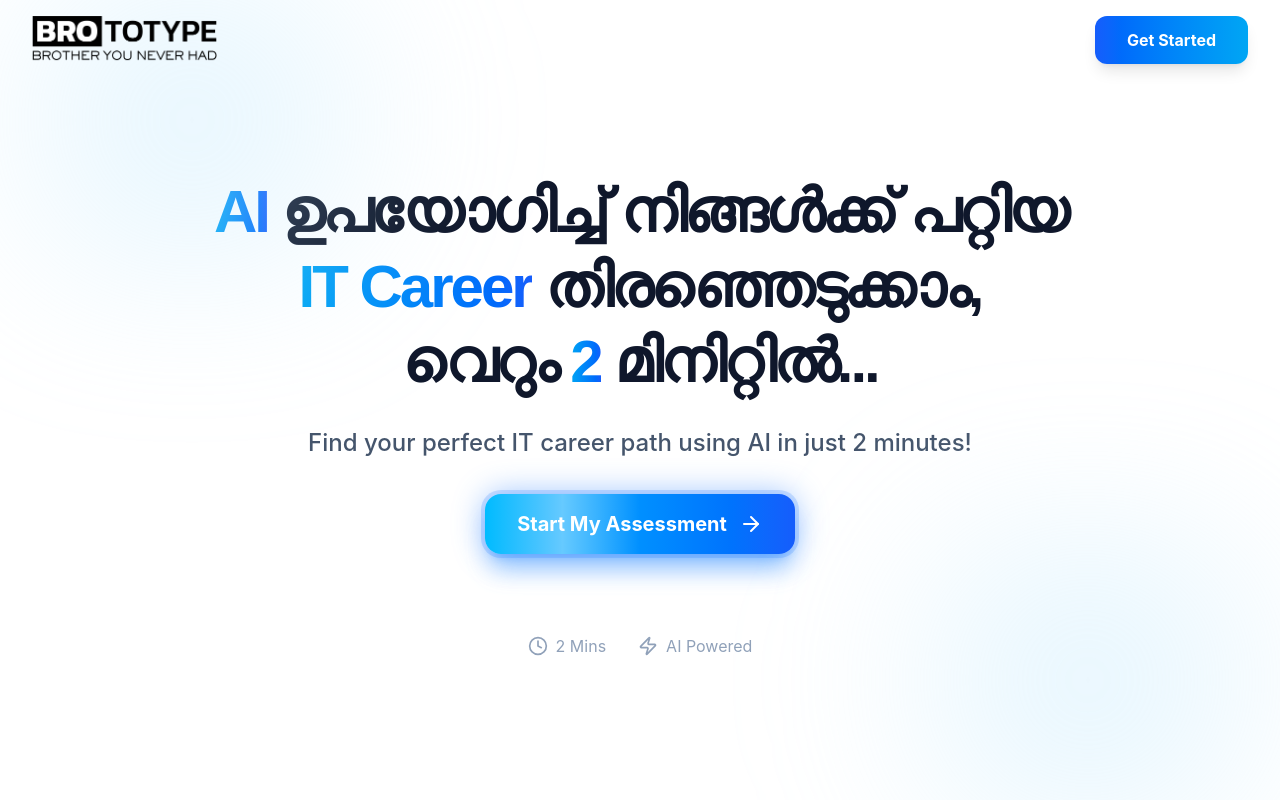
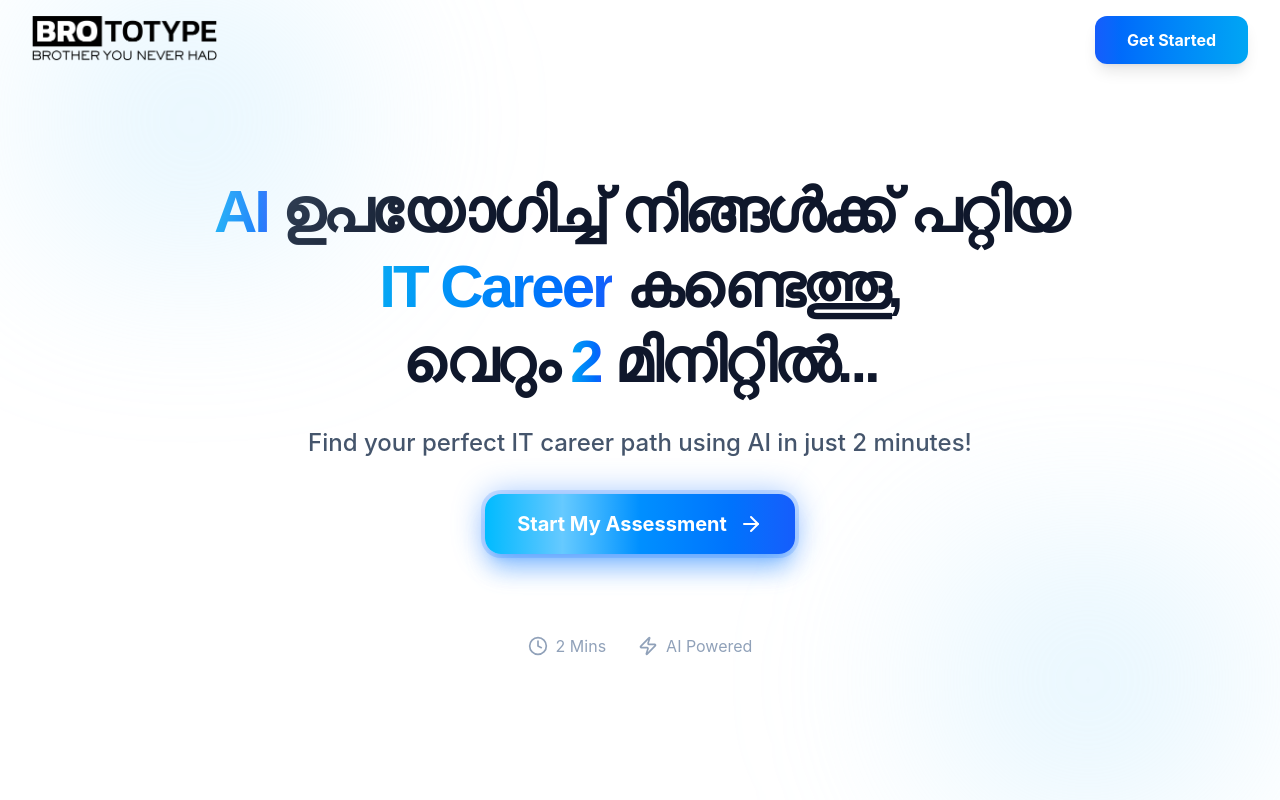
Before and after one commit to Adhithyashine/adcampaign1, a React (Vite) app: page / in a window 1280 px wide. Shown: the top 800 px of the page. Built offline with nearby package versions, Linux system fonts and the light colour scheme.

Commit message:
updated hero section to kandetham

```diff
--- a/src/App.jsx
+++ b/src/App.jsx
@@ -261,9 +261,9 @@ export default function App() {
               className="text-center space-y-6 md:space-y-8"
             >
               <div className="space-y-5">
-                <h1 className="text-[1.6rem] sm:text-2xl md:text-6xl font-black text-slate-900 leading-tight tracking-tighter pb-1">
-                  <span className="bg-clip-text text-transparent bg-gradient-to-r from-sky-500 to-blue-600">AI</span> ഉപയോഗിച്ച് നിങ്ങൾക്ക് പറ്റിയ <br />
-                  <span className="bg-clip-text text-transparent bg-gradient-to-r from-sky-500 to-blue-600">IT Career</span> തിരഞ്ഞെടുക്കാം, <br />
+                <h1 className="text-[1.8rem] sm:text-3xl md:text-6xl font-black text-slate-900 leading-tight tracking-tighter pb-1">
+                  <span className="bg-clip-text text-transparent bg-gradient-to-r from-sky-500 to-blue-600">AI</span> ഉപയോഗിച്ച് നിങ്ങൾക്ക് പറ്റിയ <br className="hidden md:block" />
+                  <span className="bg-clip-text text-transparent bg-gradient-to-r from-sky-500 to-blue-600">IT Career</span> കണ്ടെത്തൂ, <br />
                   വെറും <span className="bg-clip-text text-transparent bg-gradient-to-r from-sky-500 to-blue-600">2</span> മിനിറ്റിൽ...
                 </h1>
                 <p className="text-xl md:text-2xl text-slate-600 font-medium leading-relaxed">
```
